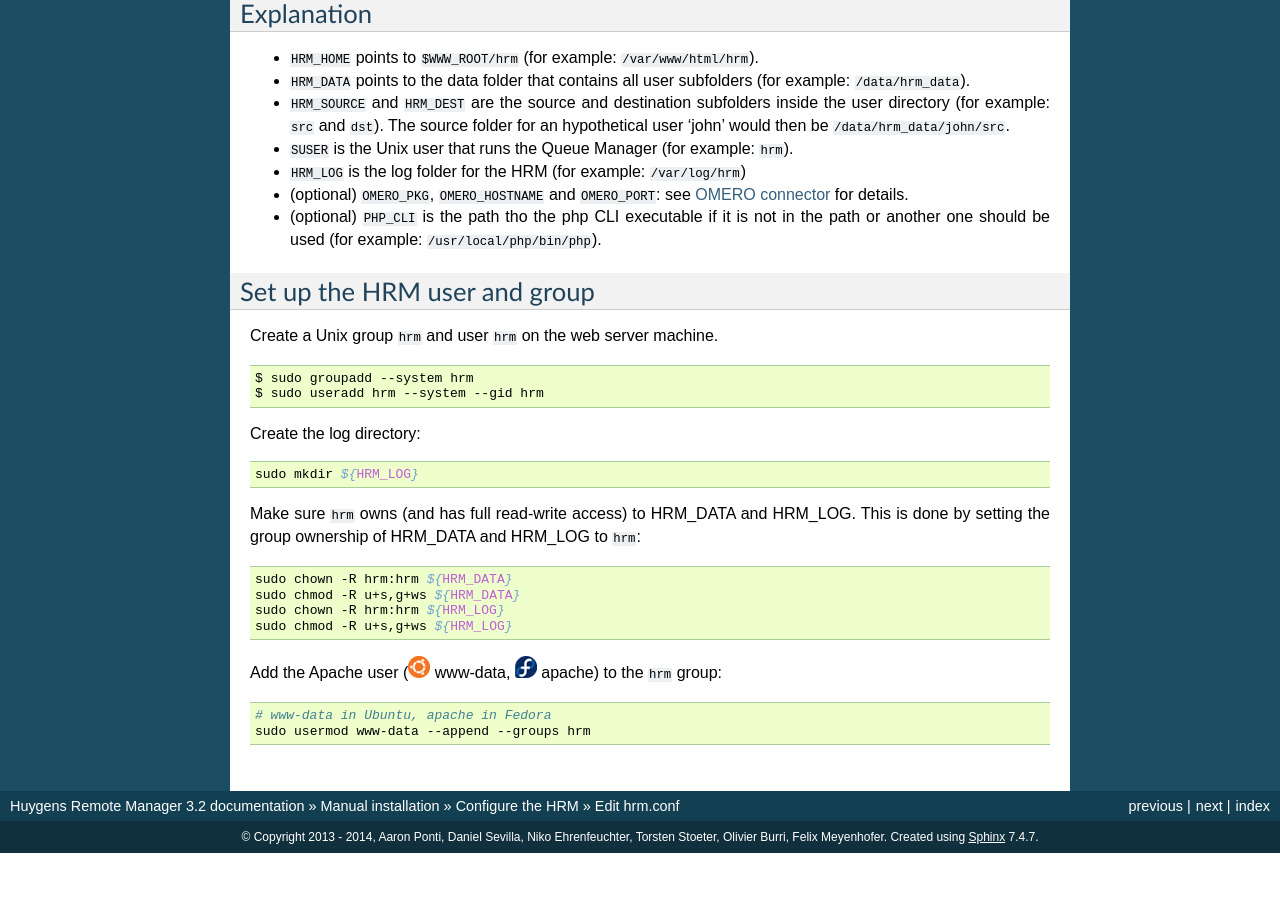
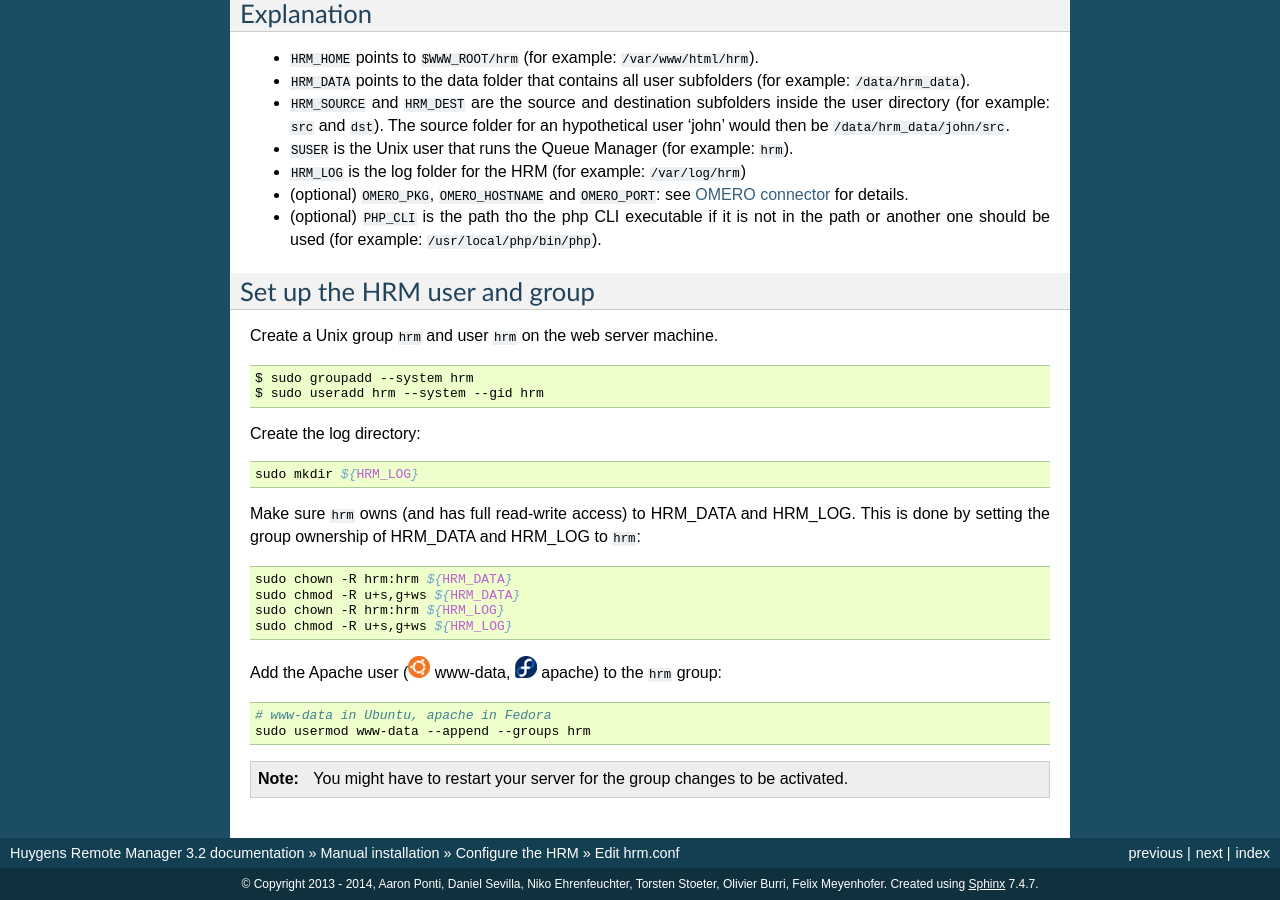
Before and after one commit to aarpon/hrm_docs, a Sphinx documentation site: the page built from docs/hrm_conf.rst, in a window 1280 px wide and 900 px high, scrolled down 921 px. Built offline with Sphinx 7.4.7, drawn with Linux system fonts in a browser that asks for light colours; before the commit the page ends 1774 px from its top, so only the background shows below that.

Commit message:
Add note on restarting the server after adding the apache user to the hrm group.

```diff
--- a/docs/hrm_conf.rst
+++ b/docs/hrm_conf.rst
@@ -105,3 +105,5 @@ Add the Apache user (|ubuntu| www-data, |fedora| apache) to the ``hrm`` group:
 
     # www-data in Ubuntu, apache in Fedora
     sudo usermod www-data --append --groups hrm
+
+.. note:: You might have to restart your server for the group changes to be activated.
```
